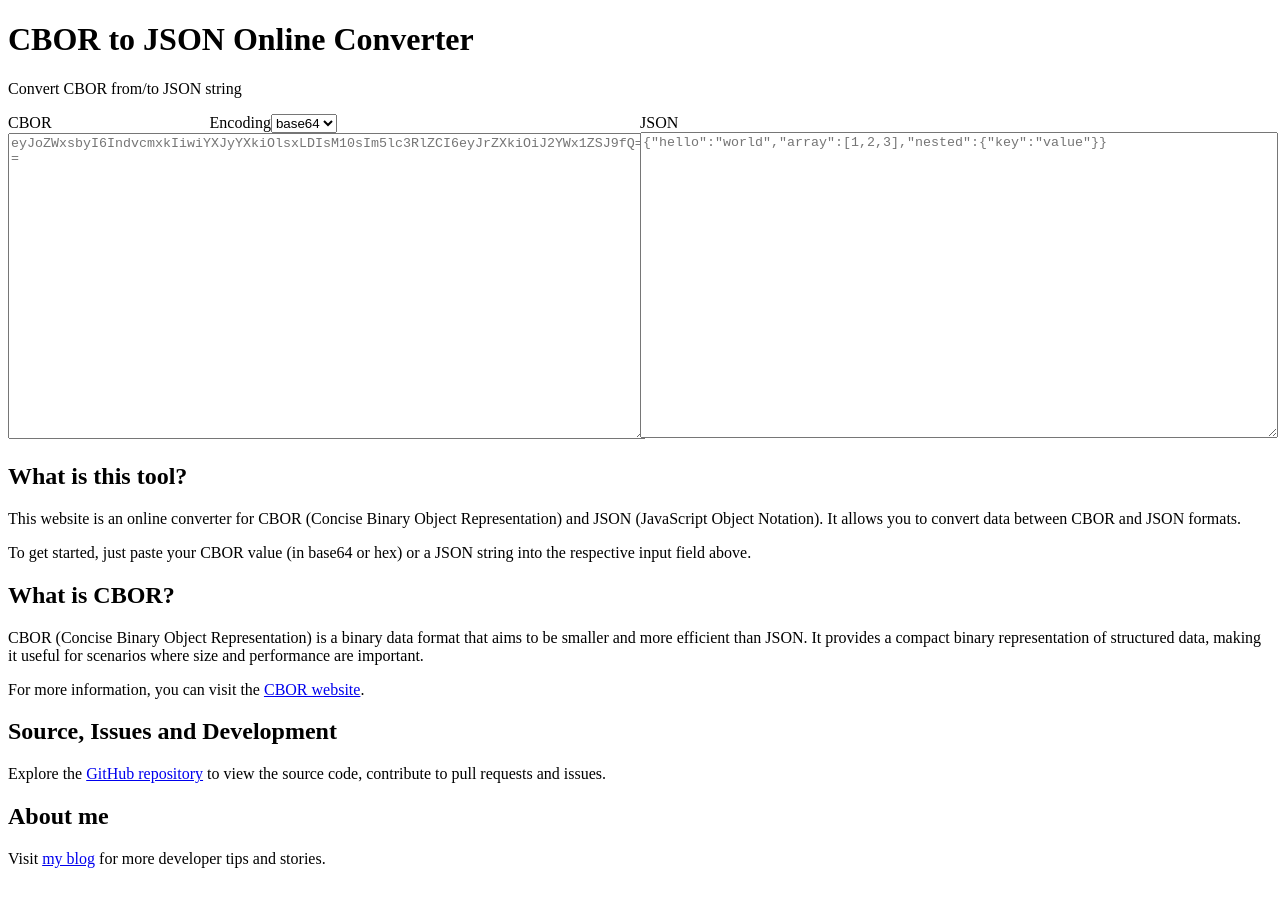
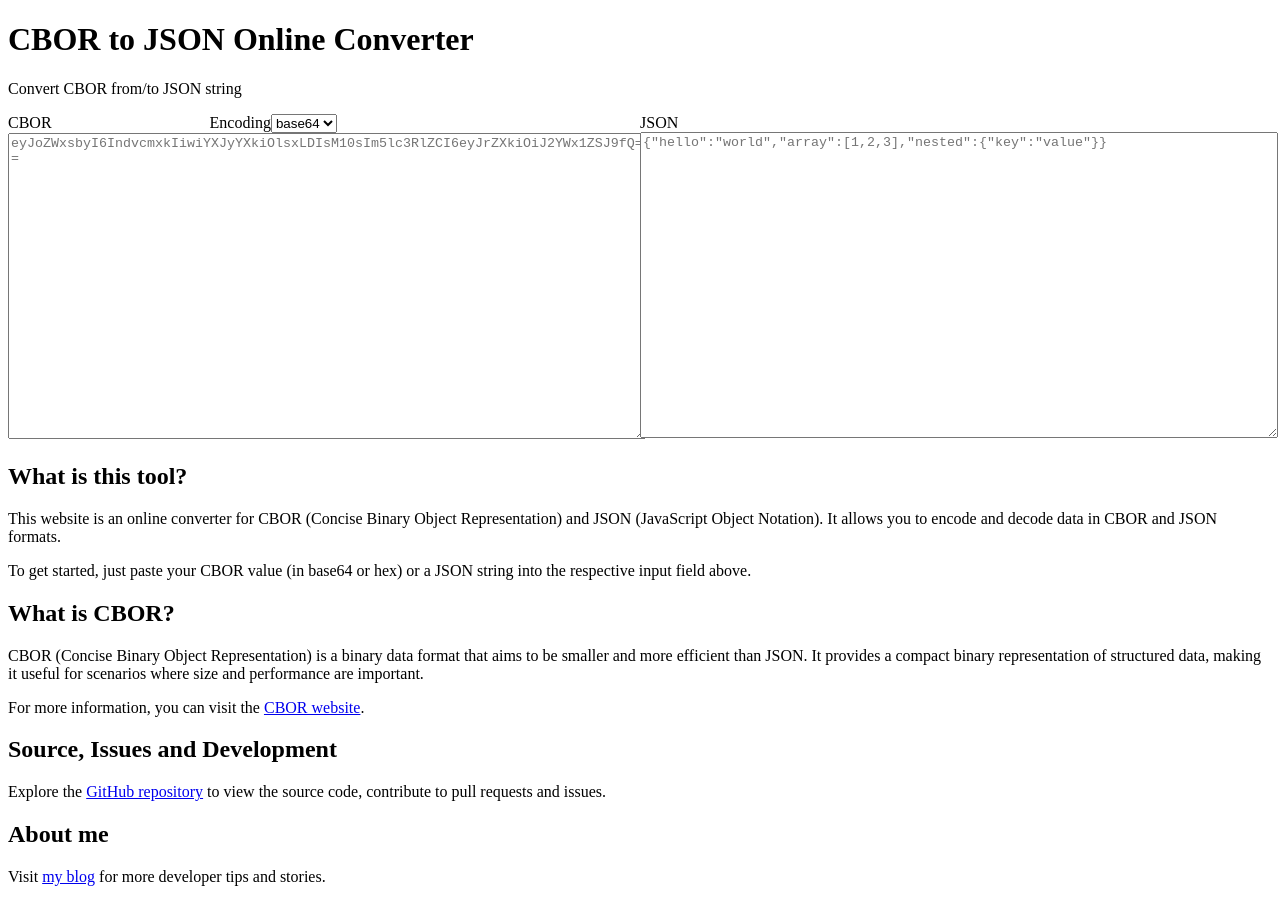
Before and after one commit to williamchong/cbor-json-web, a Nuxt app: page / in a window 1280 px wide. Built offline with nearby package versions, Linux system fonts and the light colour scheme.

Commit message:
🔍️ Change wording

```diff
--- a/app.vue
+++ b/app.vue
@@ -25,7 +25,7 @@
     <section>
       <h2>What is this tool?</h2>
       <p>This website is an online converter for CBOR (Concise Binary Object Representation) and JSON (JavaScript Object
-        Notation). It allows you to convert data between CBOR and JSON formats.</p>
+        Notation). It allows you to encode and decode data in CBOR and JSON formats.</p>
       <p>To get started, just paste your CBOR value (in base64 or hex) or a JSON string into the respective input field
         above.</p>
     </section>
@@ -69,7 +69,7 @@ useHead({
   title: 'CBOR to JSON Online Converter',
   meta: [
     { name: 'og:title', content: 'CBOR to JSON Online Converter' },
-    { name: 'description', content: 'Easily convert data between CBOR (Concise Binary Object Representation) and JSON (JavaScript Object Notation) formats with this online web converter.' }
+    { name: 'description', content: 'Easily convert data between CBOR (Concise Binary Object Representation) and JSON (JavaScript Object Notation) formats with this online web decoder.' }
   ],
 })
 
```
